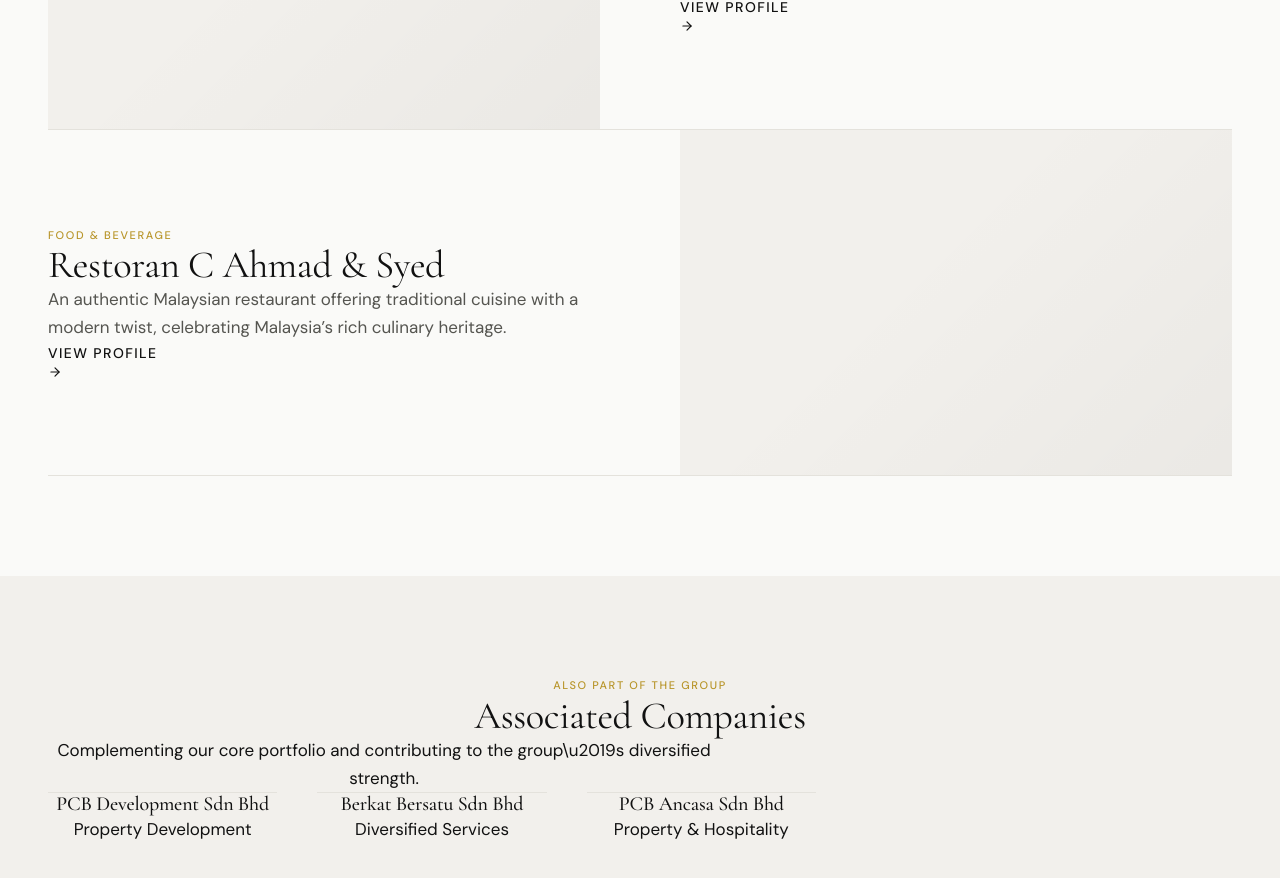
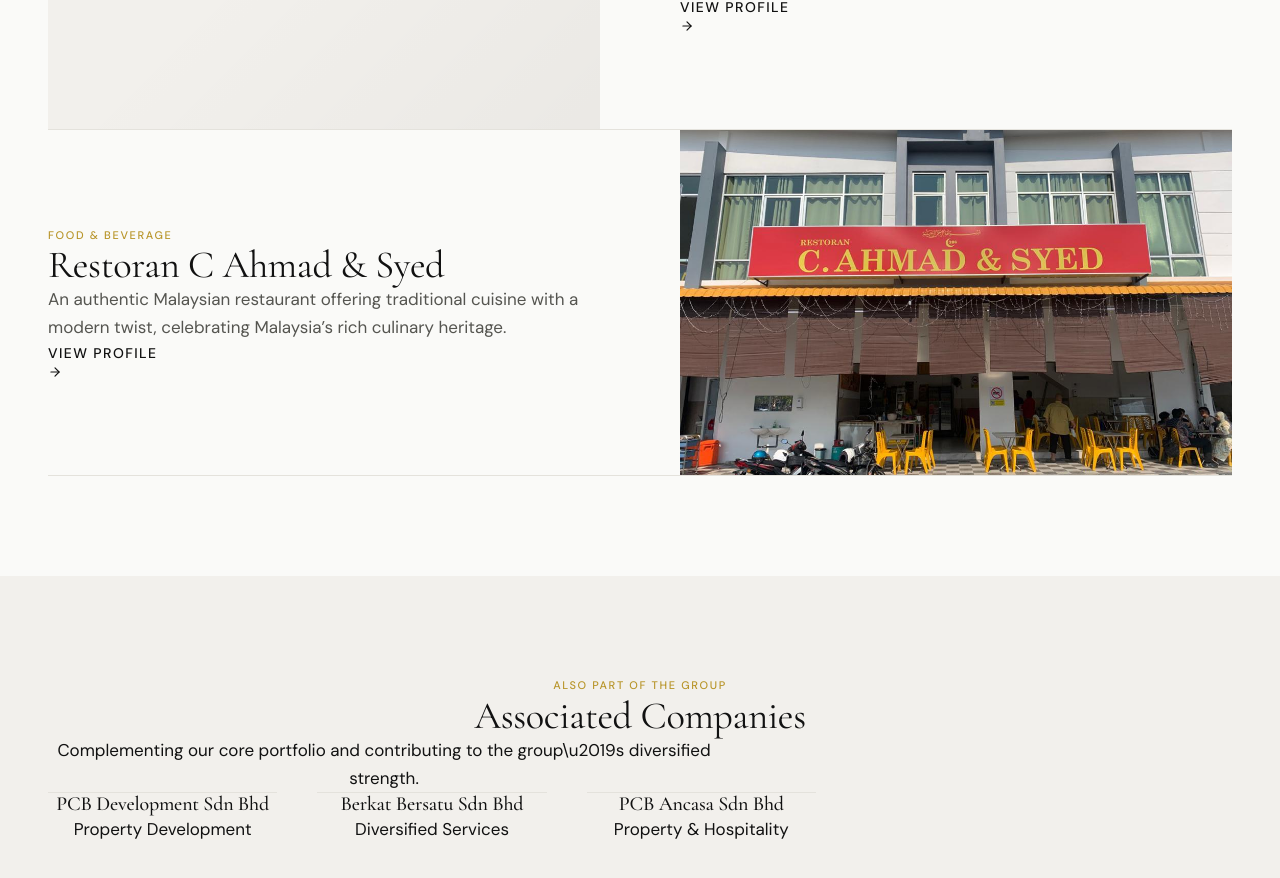
Before and after one commit to shamnashriq-ai/triballiance-website, a Next.js app: page /companies in a window 1280 px wide. Shown: the part 2260-3138 px from the top of the page. Built offline with nearby package versions, Linux system fonts and the light colour scheme.

Commit message:
Add C Ahmad & Syed restaurant image to companies page

```diff
--- a/src/app/companies/page.tsx
+++ b/src/app/companies/page.tsx
@@ -53,6 +53,7 @@
     description:
       "An authentic Malaysian restaurant offering traditional cuisine with a modern twist, celebrating Malaysia\u2019s rich culinary heritage.",
     href: "/companies/restoran-c-ahmad-syed",
+    image: "/restoran-c-ahmad-syed-bg.jpg",
   },
 ];
 
```
Also changed, not shown: public/restoran-c-ahmad-syed-bg.jpg (added).
